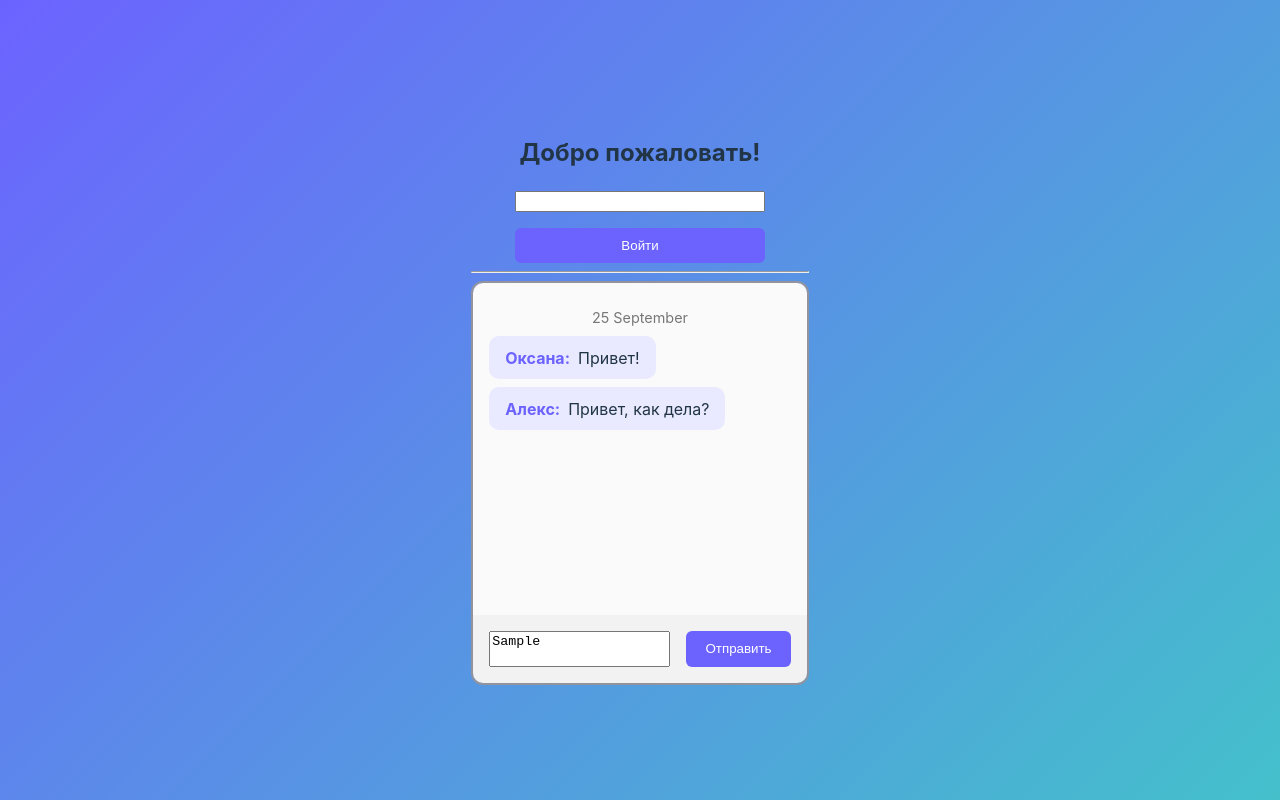
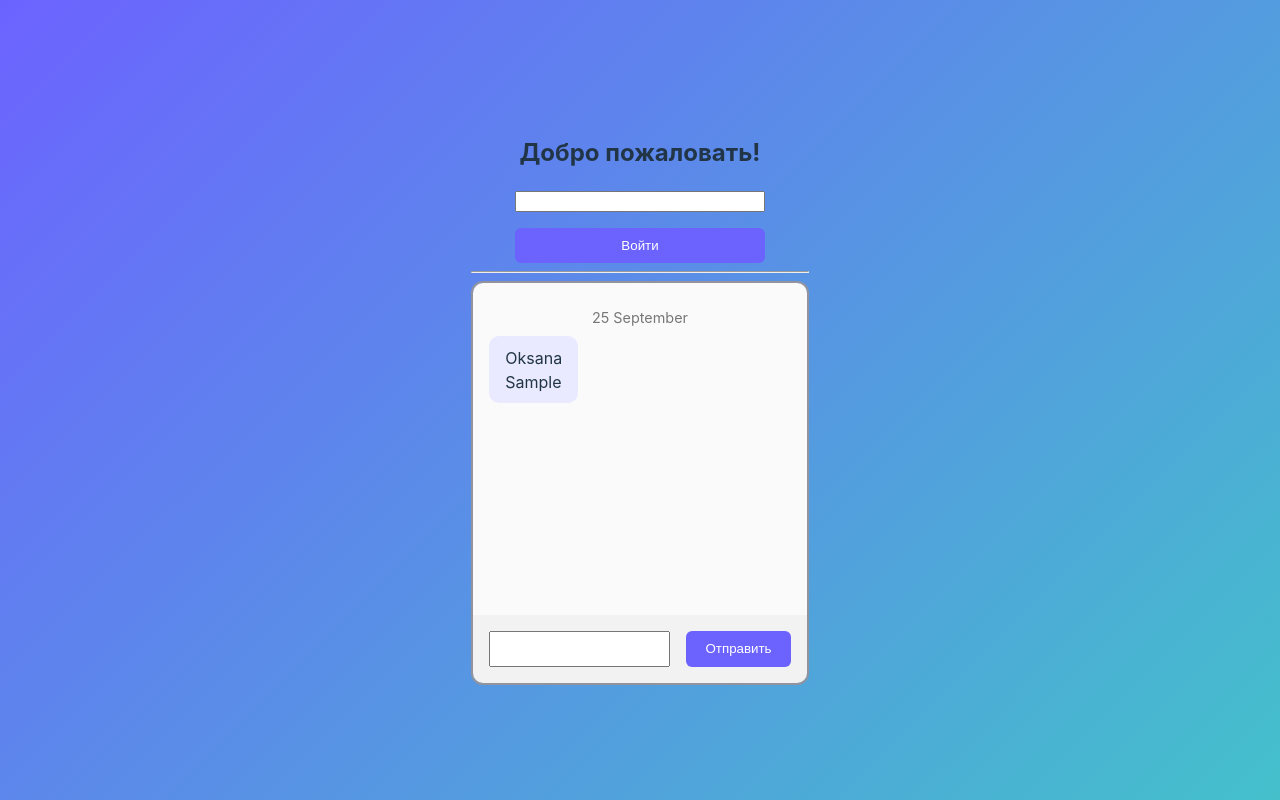
Before and after one commit to OksanaOtroshevska/socket, a React (Vite) app in the folder react/: page / in a window 1280 px wide. Both pictures are taken after typing "Sample" into the empty fields and a click on the button "Отправить". Built offline with nearby package versions, Linux system fonts and the light colour scheme.

Commit message:
Исправление: согласованы компоненты Chat, MessageList и MessageForm, добавлены типы пропсов

```diff
--- a/react/src/components/MessageForm.tsx
+++ b/react/src/components/MessageForm.tsx
@@ -6,23 +6,26 @@ import { useState } from "react"
 // React.FormEvent<HTMLFormElement> - это тип события формы в React. Он используется для типизации объекта события,
 // который передается в обработчик события формы, такого как onSubmit. Этот тип обеспечивает доступ к свойствам и методам,
 // специфичным для событий форм, таких как предотвращение стандартного поведения формы (например, перезагрузка страницы при отправке).
-function MessageForm() {
+interface MessageFormProps {
+  onSend: (text: string) => void;
+}
 
-  const state = useState("") // useState - это хук, который позволяет добавлять состояние в функциональные компоненты React
-  const message = state[0] // userMessage - это текущее значение состояния
-  const setMessage = state[1] // setMessage - это функция, которая позволяет обновить значение состояния
+function MessageForm({ onSend }: MessageFormProps) {
+  const [message, setMessage] = useState("");
 
   function onSubmit(evt: React.FormEvent<HTMLFormElement>) {
-    evt.preventDefault() // Предотвращает перезагрузку страницы при отправке формы
-    alert("Сообщение отправлено:" + message);
+    evt.preventDefault();
+    if (message.trim() === "") return;
+    onSend(message);
+    setMessage("");
   }
 
   return (
-    <form className="message-form" onSubmit={onSubmit}>
+    <form onSubmit={onSubmit} className="message-form">
       <TextField
-      value={message}
-      onChange={setMessage}
-      variant="textarea"
+        value={message}
+        onChange={setMessage}
+        variant="textarea"
       />
       <Button label="Отправить" type="submit" />
     </form>
--- a/react/src/components/MessageList/Message.tsx
+++ b/react/src/components/MessageList/Message.tsx
@@ -6,12 +6,12 @@ interface MessageProps {
   isOwn?: boolean; // свойство для определения цвета "моего" сообщения
 }
 
-function Message ({ author, text }: MessageProps) {
+function Message({ author, text, isOwn }: MessageProps) {
   return (
-   <div className="message">
-      <strong className="message__author">{author}:</strong>
-      <span className="message__text">{text}</span>
-   </div>
+    <div className={`message ${isOwn ? "own" : "other"}`}>
+      <div className="message-author">{author}</div>
+      <div className="message-text">{text}</div>
+    </div>
   );
 }
 
--- a/react/src/components/MessageList/MessageList.tsx
+++ b/react/src/components/MessageList/MessageList.tsx
@@ -7,25 +7,30 @@ import DateBlock from "./Date"
 // Компонент возвращает JSX-разметку, которая включает в себя компонент Date и два компонента Message
 
 interface MessageData {
-  id: number
-  text: string
-  author: string
-  isOwn?: boolean
+  user: string;
+  text: string;
+  time?: string;
 }
 
-function MessageList() {
-  const messages: MessageData[] = [
-    { id: 1, author: "Оксана", text: "Привет!" },
-    { id: 2, author: "Алекс", text: "Привет, как дела?" }
-  ];
+interface MessageListProps {
+  messages: MessageData[];
+  currentUser: string;
+}
 
+function MessageList({ messages, currentUser }: MessageListProps) {
   return (
     <div className="message-list">
       <DateBlock date="25 September" />
-      <Message author="Оксана" text="Привет!" />
-      <Message author="Алекс" text="Привет, как дела?" />
+      {messages.map((msg, index) => (
+        <Message
+          key={index}
+          author={msg.user}
+          text={msg.text}
+          isOwn={msg.user === currentUser}
+        />
+      ))}
     </div>
-  )
+  );
 }
 
 export default MessageList
--- a/react/src/pages/Chat.tsx
+++ b/react/src/pages/Chat.tsx
@@ -1,12 +1,31 @@
 import "./Chat.css";
+import { useState } from "react";
 import MessageForm from "../components/MessageForm";
 import MessageList from "../components/MessageList/MessageList";
 
-function Chat () {
+interface ChatMessage {
+  user: string;
+  text: string;
+  time?: string;
+}
+
+function Chat() {
+  const [messages, setMessages] = useState<ChatMessage[]>([]);
+  const currentUser = "Oksana"; // позже можно получать из контекста/логина
+
+  function handleSend(text: string) {
+    const newMsg: ChatMessage = {
+      user: currentUser,
+      text,
+      time: new Date().toLocaleTimeString().slice(0,5),
+    };
+    setMessages((prev) => [...prev, newMsg]);
+  }
+
   return (
     <div className="chat">
-    <MessageList />
-    <MessageForm />
+      <MessageList messages={messages} currentUser={currentUser} />
+      <MessageForm onSend={handleSend} />
     </div>
   );
 }
```
